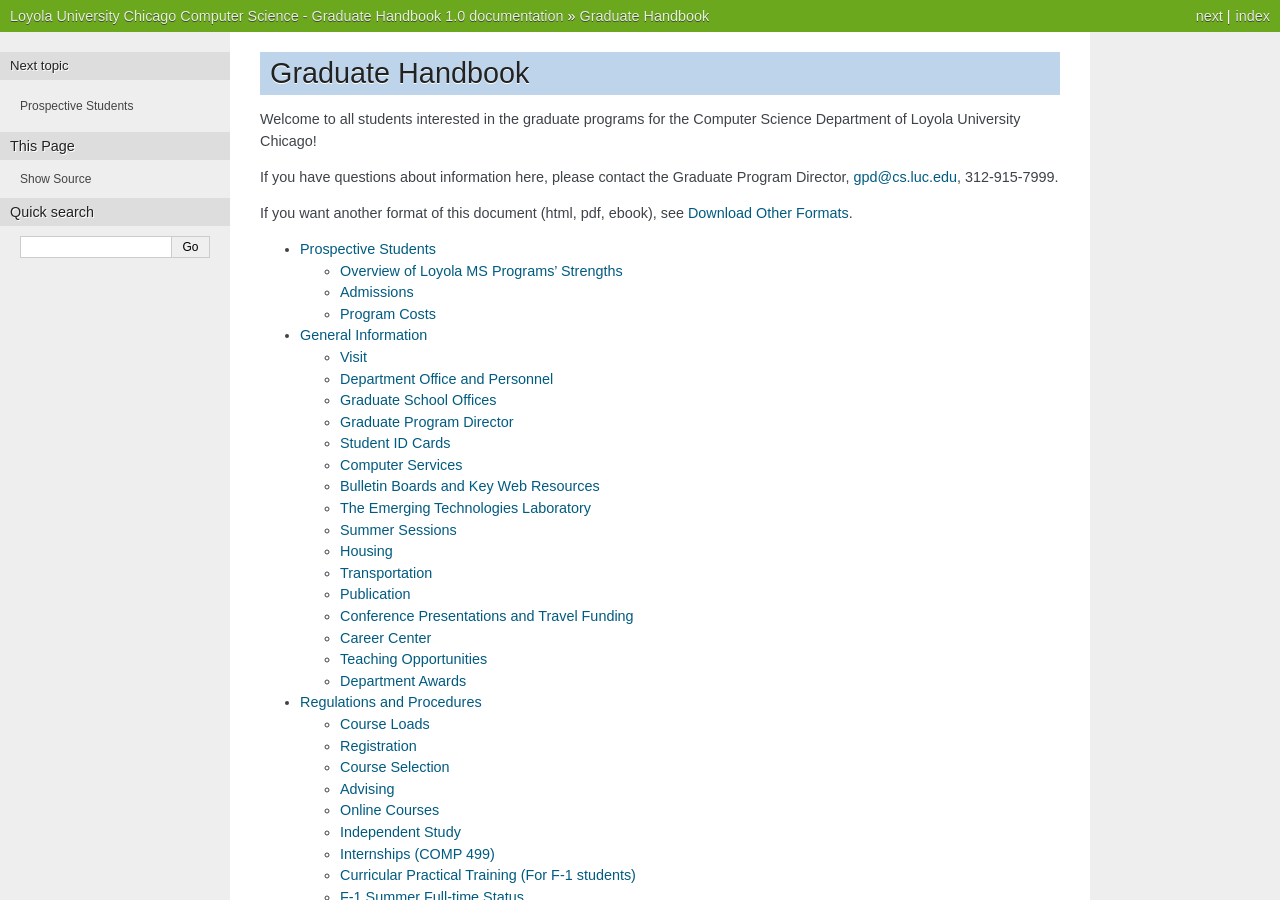
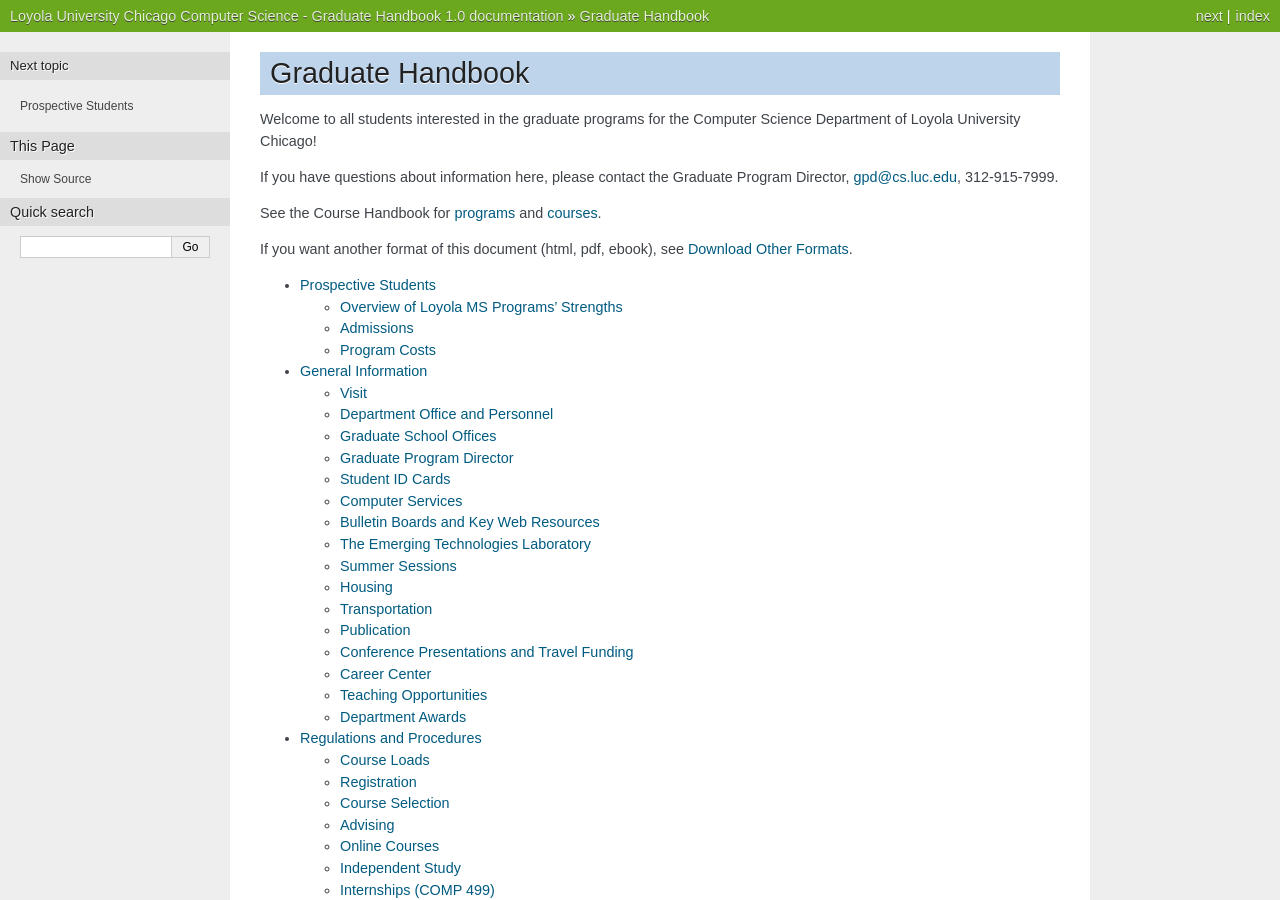
Before and after one commit to LoyolaChicagoCS/gradhandbook, a Sphinx documentation site: the page built from source/index.rst, in a window 1280 px wide and 900 px high. Built offline with Sphinx 7.4.7, drawn with Linux system fonts in a browser that asks for light colours.

```diff
--- a/source/index.rst
+++ b/source/index.rst
@@ -10,6 +10,11 @@
 
 If you have questions about information here, please contact the
 Graduate Program Director, gpd@cs.luc.edu, 312-915-7999.
+
+See the Course Handbook for
+`programs <http://courses.cs.luc.edu/html/#graduate-degree-programs>`_
+and
+`courses <http://courses.cs.luc.edu/html/#graduate-courses>`_.
 
 If you want another format of this document (html, pdf, ebook),
 see :ref:`download_other_formats`.
```
